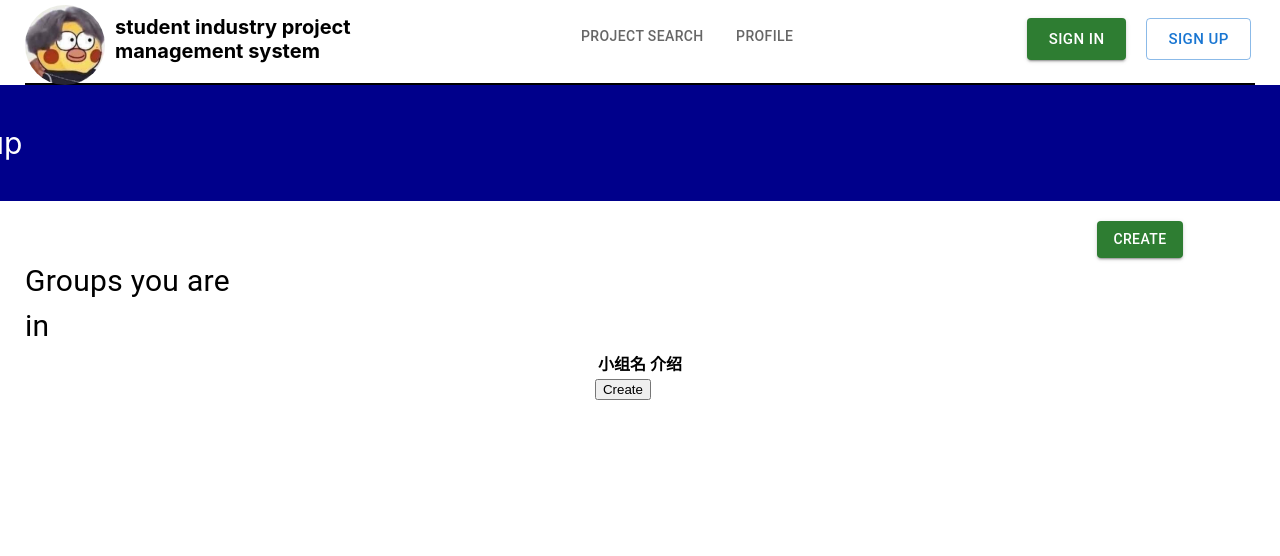
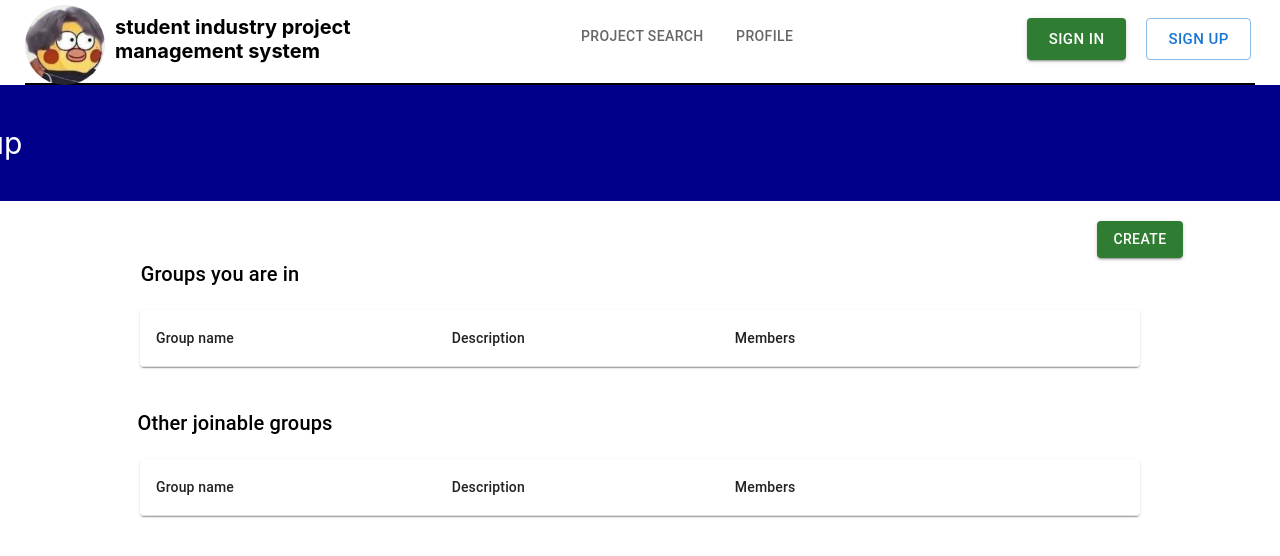
Before and after one commit to unsw-cse-comp3900-9900-23T3/capstone-project-3900f13aikun, a React (Create React App) app in the folder frontend/: page /my-group in a window 1280 px wide. Shown: the top 556 px of the page. Built offline with nearby package versions, Linux system fonts and the light colour scheme.

Commit message:
update group

```diff
--- a/frontend/src/root/MyGroup.jsx
+++ b/frontend/src/root/MyGroup.jsx
@@ -6,19 +6,16 @@ import { Pagebackground } from '../components/StyledElement';
 import Box from "@mui/material/Box";
 import Button from "@mui/material/Button";
 import Typography from "@mui/material/Typography";
-import { Table, TableCell, TableHead, TableRow } from '@mui/material';
+import { Table, TableCell, TableHead, TableRow, TableBody, TableContainer, Paper } from '@mui/material';
 
 function MyGroup() {
     const navigate = useNavigate();
     const [groups, setGroups] = useState([]);
+    const [joinStatus, setJoinStatus] = React.useState({});
 
-    const handleCreate = () => {
-        const newRow = {
-            name: `小组${groups.length + 1}`,
-            introduction: `这是小组${groups.length + 1}的介绍`,
-        };
-        setGroups([...groups, newRow]);
-    };
+    const handleLeave = () => { }
+    const handleEdit = () => { }
+    const handleJoin = () => { }
 
     return (
         <>
@@ -33,26 +30,86 @@ function MyGroup() {
                 }}>
                 create
             </Button>
-            <Typography style={{ fontSize: "30px", marginRight: "1000px" }}>Groups you are in</Typography>
-            <div>
-                <table>
-                    <thead>
-                        <tr>
-                            <th>小组名</th>
-                            <th>介绍</th>
-                        </tr>
-                    </thead>
-                    <tbody>
-                        {groups.map((group, index) => (
-                            <tr key={index}>
-                                <td>{group.name}</td>
-                                <td>{group.introduction}</td>
-                            </tr>
+            <Typography variant="h6" component="div" style={{ marginRight: '840px' }}>
+                Groups you are in
+            </Typography>
+            <br></br>
+            <TableContainer component={Paper} style={{ maxWidth: 1000, margin: '0 auto' }}>
+                <Table>
+                    <TableHead>
+                        <TableRow>
+                            <TableCell>Group name</TableCell>
+                            <TableCell>Description</TableCell>
+                            <TableCell>Members</TableCell>
+                            <TableCell></TableCell>
+                            <TableCell></TableCell>
+                        </TableRow>
+                    </TableHead>
+                    <TableBody>
+                        {groups.map((item) => (
+                            <TableRow key={item.id}>
+                                <TableCell>Project {item.id}</TableCell>
+                                <TableCell>{item.groupName}</TableCell>
+                                <TableCell>{item.description}</TableCell>
+                                <TableCell>
+                                    <Button onClick={() => handleEdit(item.id)}>
+                                        Edit
+                                    </Button>
+                                </TableCell>
+                                <TableCell>
+                                    <Button onClick={() => handleLeave(item.id)}>
+                                        Leave
+                                    </Button>
+                                </TableCell>
+                            </TableRow>
                         ))}
-                    </tbody>
-                </table>
-                <button onClick={handleCreate}>Create</button>
-            </div>
+                    </TableBody>
+                </Table>
+            </TableContainer>
+            <br></br>
+            <br></br>
+            <Typography variant="h6" component="div" style={{ marginRight: '810px' }}>
+                Other joinable groups
+            </Typography>
+            <br></br>
+            <TableContainer component={Paper} style={{ maxWidth: 1000, margin: '0 auto' }}>
+                <Table>
+                    <TableHead>
+                        <TableRow>
+                            <TableCell>Group name</TableCell>
+                            <TableCell>Description</TableCell>
+                            <TableCell>Members</TableCell>
+                            <TableCell></TableCell>
+                            <TableCell></TableCell>
+                        </TableRow>
+                    </TableHead>
+                    <TableBody>
+                        {groups.map((item) => (
+                            <TableRow key={item.id}>
+                                <TableCell>Project {item.id}</TableCell>
+                                <TableCell>{item.groupName}</TableCell>
+                                <TableCell>{item.description}</TableCell>
+                                <TableCell>
+                                    <Button onClick={() => handleEdit(item.id)}>
+                                        Edit
+                                    </Button>
+                                </TableCell>
+                                <TableCell>
+                                    {joinStatus[item.id] ? (
+                                        <Button onClick={() => handleLeave(item.id)}>
+                                            Leave
+                                        </Button>
+                                    ) : (
+                                        <Button onClick={() => handleJoin(item.id)}>
+                                            Join
+                                        </Button>
+                                    )}
+                                </TableCell>
+                            </TableRow>
+                        ))}
+                    </TableBody>
+                </Table>
+            </TableContainer>
         </>
     );
 
```
